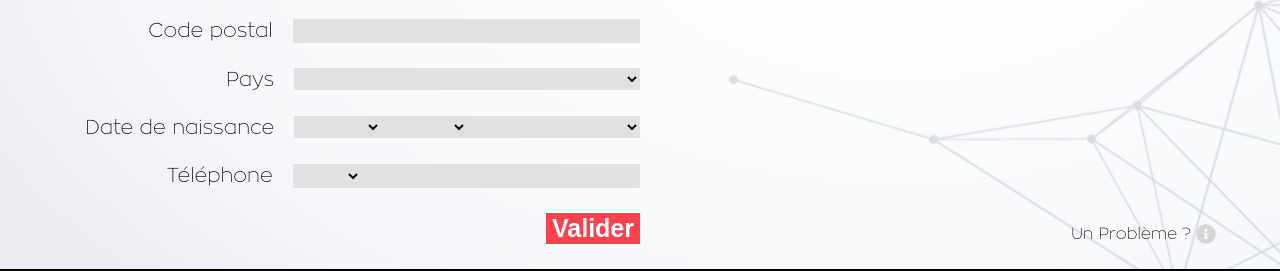
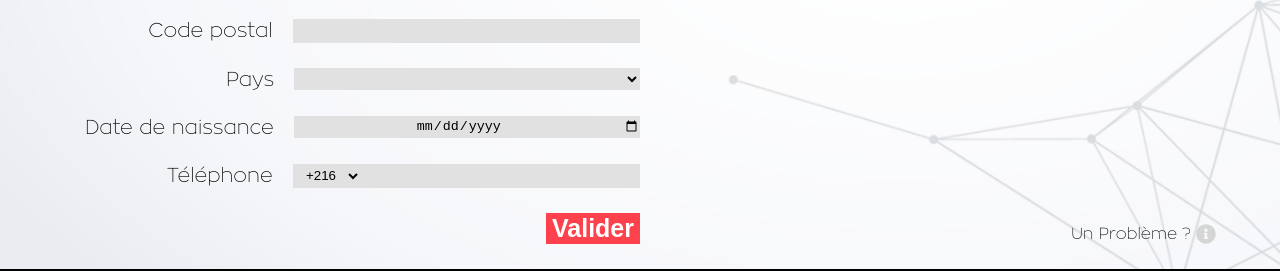
Before and after one commit to iChebbi/1000, a React app: page / in a window 1280 px wide. Shown: the part 586-857 px from the top of the page. Built offline with nearby package versions, Linux system fonts and the light colour scheme.

Commit message:
Changed some inputs style

```diff
--- a/src/components/Profile/Profile.js
+++ b/src/components/Profile/Profile.js
@@ -54,13 +54,13 @@ class Profile extends Component {
             </div>
             <div className="form-element">
               <label htmlFor="">Date de naissance</label>
-              <select className="day" />
-              <select className="month" />
-              <select className="year" />
+              <input className="date" type="Date" />
             </div>
             <div className="form-element">
               <label htmlFor="">Téléphone</label>
-              <select className="phone" />
+              <select className="phone" >
+								<option value="">+216</option>
+							</select>
               <input className="phone" type="text" />
             </div>
 
--- a/src/components/Profile/style.css
+++ b/src/components/Profile/style.css
@@ -13,25 +13,19 @@
   width: 100%;
 }
 
-.form-element > input[type='text'],
+.form-element > input,
 .form-element > select {
   background-color: rgb(225, 225, 225);
   border: none;
-  height: 22px;
+	height: 22px;
+	text-align: center;
 }
 
-.form-element > input[type='text'],
+.form-element > input,
 select.country {
   width: 100%;
 }
 
-.form-element > select.day,
-select.month {
-  width: 25%;
-}
-.form-element > select.year {
-  width: 50%;
-}
 .form-element > select.phone {
   width: 20%;
   height: 24px;
@@ -53,8 +47,8 @@ select.month {
 
 .info {
   width: 100%;
-	display: flex;
-	margin-top : 20px;
+  display: flex;
+  margin-top: 20px;
   justify-content: flex-end;
   align-self: flex-end;
 }
```
